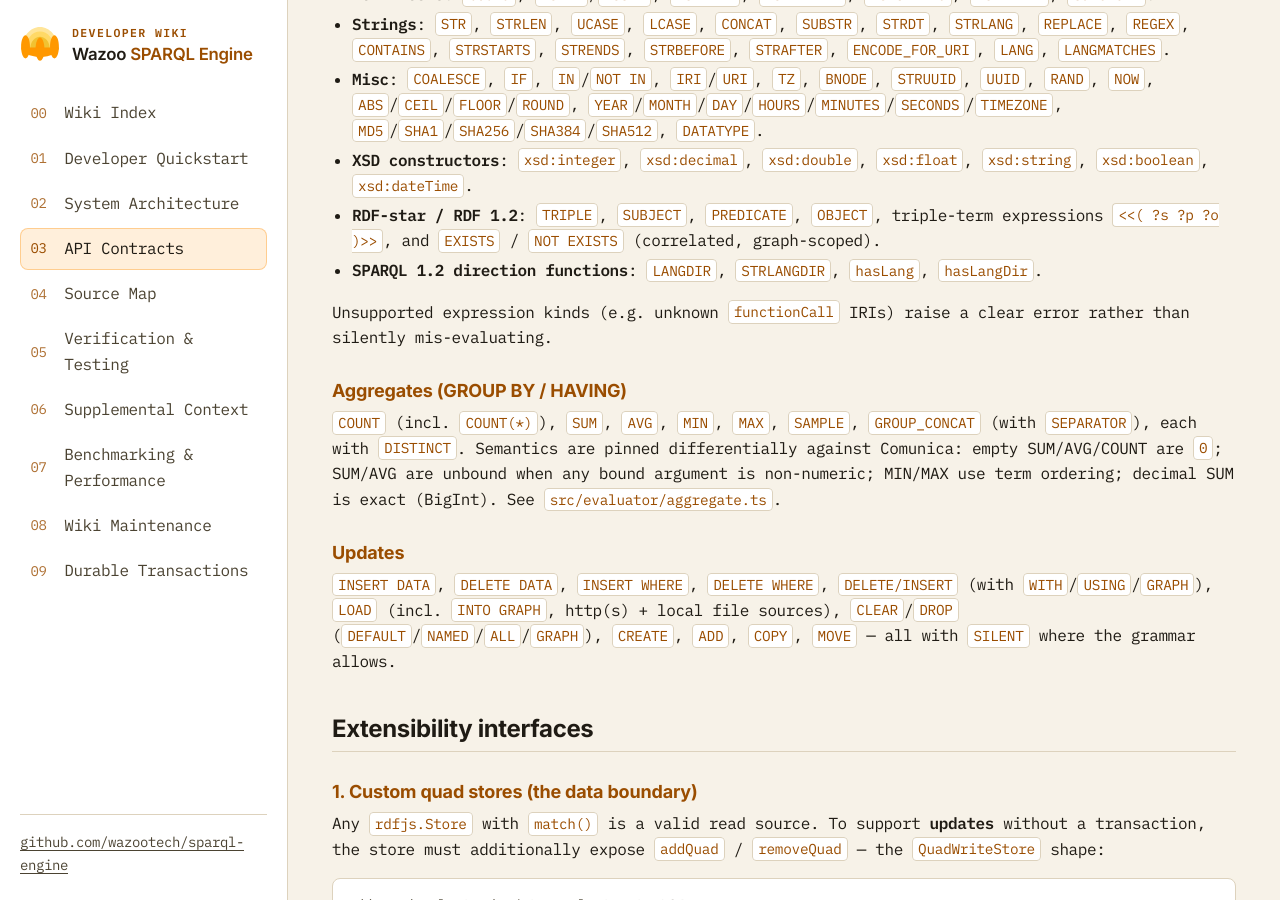
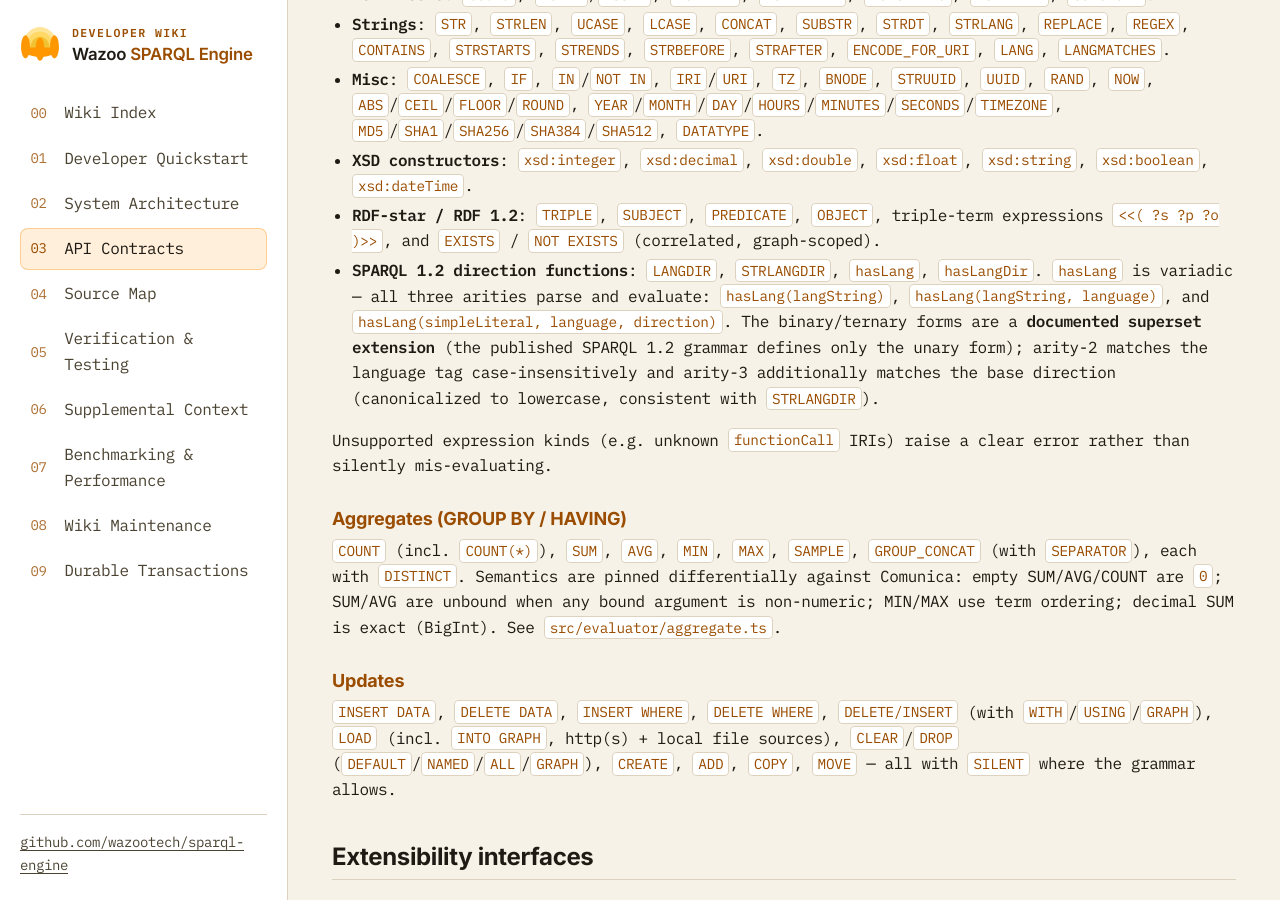
Before and after one commit to wazootech/sparql-engine, a Jekyll site: the page built from docs/03-api-contracts.md, in a window 1280 px wide and 900 px high, scrolled down 2873 px. Built offline with Jekyll 4.4.1, drawn with Linux system fonts in a browser that asks for light colours.

Commit message:
docs: document the variadic hasLang superset surface (#112)
Sync the wiki + README with the shipped hasLang arities (PR #111):
03-api-contracts gets the full arity contract (1–3 args, tag match
case-insensitive, direction canonicalized; binary/ternary forms are a
documented superset extension), 02-architecture notes the variadic
grammar, and the README Compatibility bullet carries a tight note.

Generated with Codebuff 🤖

Co-authored-by: Codebuff <noreply@codebuff.com>

```diff
--- a/docs/03-api-contracts.md
+++ b/docs/03-api-contracts.md
@@ -141,7 +141,13 @@ paths: `^ / | ? * + !` (negated property sets).
   triple-term expressions `<<( ?s ?p ?o )>>`, and `EXISTS` / `NOT EXISTS`
   (correlated, graph-scoped).
 - **SPARQL 1.2 direction functions**: `LANGDIR`, `STRLANGDIR`, `hasLang`,
-  `hasLangDir`.
+  `hasLangDir`. `hasLang` is variadic — all three arities parse and evaluate:
+  `hasLang(langString)`, `hasLang(langString, language)`, and
+  `hasLang(simpleLiteral, language, direction)`. The binary/ternary forms are a
+  **documented superset extension** (the published SPARQL 1.2 grammar defines
+  only the unary form); arity-2 matches the language tag case-insensitively and
+  arity-3 additionally matches the base direction (canonicalized to lowercase,
+  consistent with `STRLANGDIR`).
 
 Unsupported expression kinds (e.g. unknown `functionCall` IRIs) raise a clear
 error rather than silently mis-evaluating.
```
Also changed, not shown: docs/02-architecture.md (+4 -3 lines), README.md.
